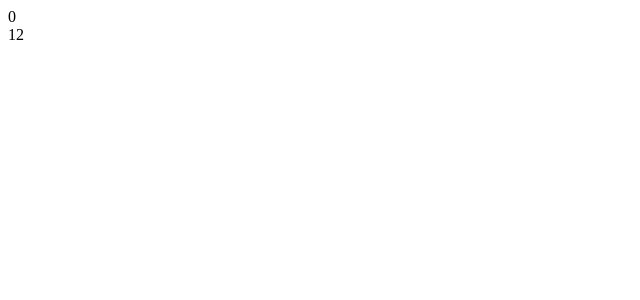
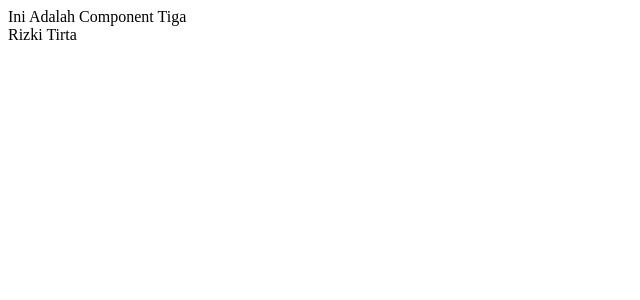
Before and after one commit to rizkitirta/Advanced-Vue-3, a Vue app: page / in a window 1280 px wide. Shown: the top 300 px of the page, without its empty margins (0-640 px from the left). Built offline with nearby package versions, Linux system fonts and the light colour scheme.

Commit message:
Provide & Inject | Vue 3

```diff
--- a/src/App.vue
+++ b/src/App.vue
@@ -1,9 +1,20 @@
 <template lang="">
-<child-component :message="'0'" :number="12"/>
+<satu/>
 </template>
 
 <script>
+import Satu from "./components/ComponentSatu.vue";
 export default {
-
+    components: {Satu},
+    data() {
+        return {
+            author: 'Rizki Tirta'
+        }
+    },
+    provide(){
+        return {
+            providedAuthor : this.author
+        }
+    }
 };
 </script>
--- /dev/null
+++ b/src/components/ComponentDua.vue
@@ -0,0 +1,12 @@
+<template lang="">
+<Tiga/>
+</template>
+
+<script>
+import Tiga from "./ComponentTiga.vue";
+export default {
+   components: {Tiga}
+};
+</script>
+
+<style lang=""></style>
--- /dev/null
+++ b/src/components/ComponentSatu.vue
@@ -0,0 +1,12 @@
+<template lang="">
+<dua/>
+</template>
+
+<script>
+import Dua from "./ComponentDua.vue";
+export default {
+   components: {Dua}
+};
+</script>
+
+<style lang=""></style>
--- /dev/null
+++ b/src/components/ComponentTiga.vue
@@ -0,0 +1,12 @@
+<template lang="">
+<div>Ini Adalah Component Tiga</div>
+<div>{{ providedAuthor }}</div>
+</template>
+
+<script>
+export default {
+   inject: ['providedAuthor']
+};
+</script>
+
+<style lang=""></style>
--- a/src/components/childComponent.vue
+++ /dev/null
@@ -1,19 +0,0 @@
-<template lang="">
-<div>{{ message }}</div>
-
-<div> {{ number }} </div>
-</template>
-
-<script>
-export default {
-    props: {
-        message: String,
-        number: {
-            type: Number,
-            default: 0
-        }
-    }
-};
-</script>
-
-<style lang=""></style>
```
Also changed, not shown: src/main.js (+3 -7 lines).
